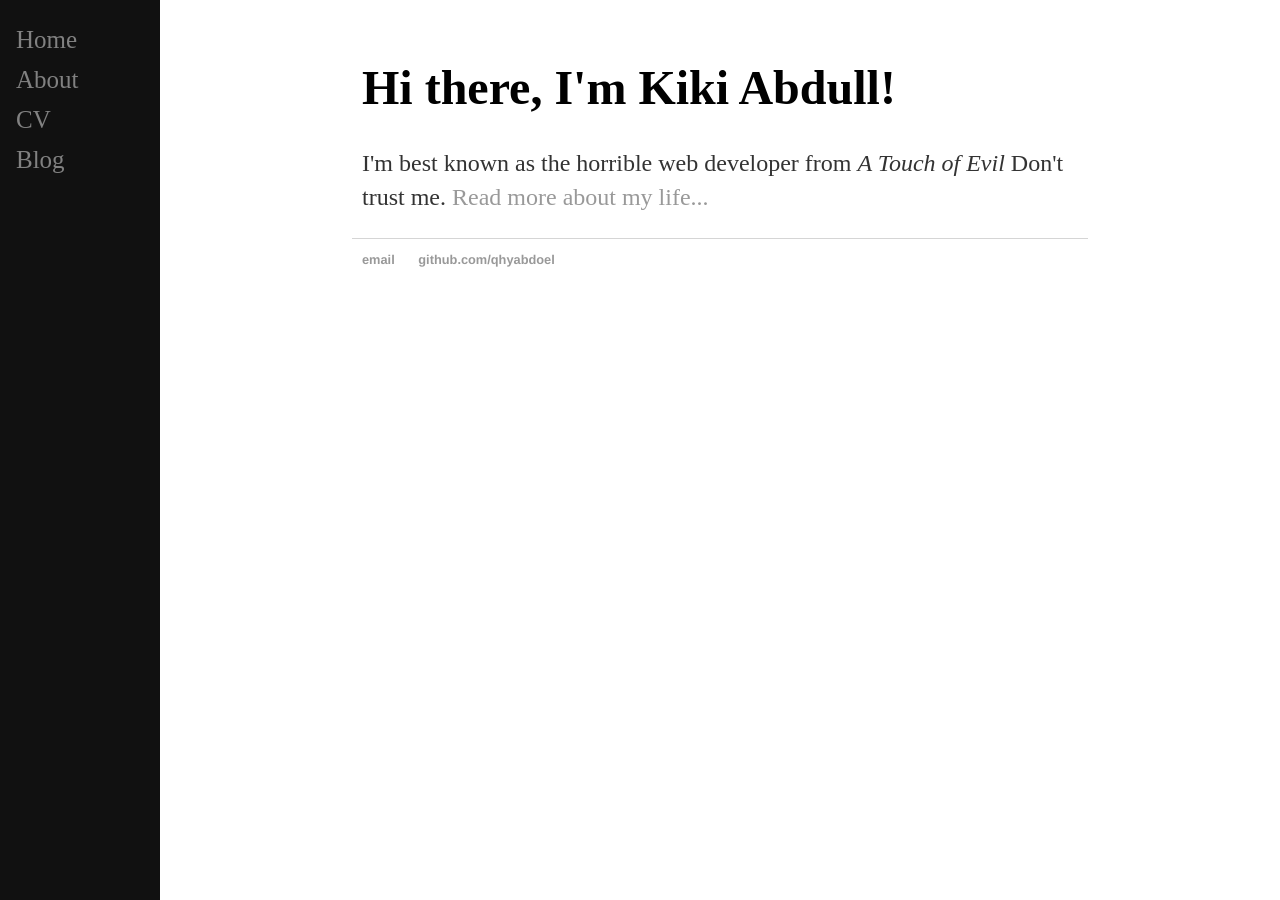
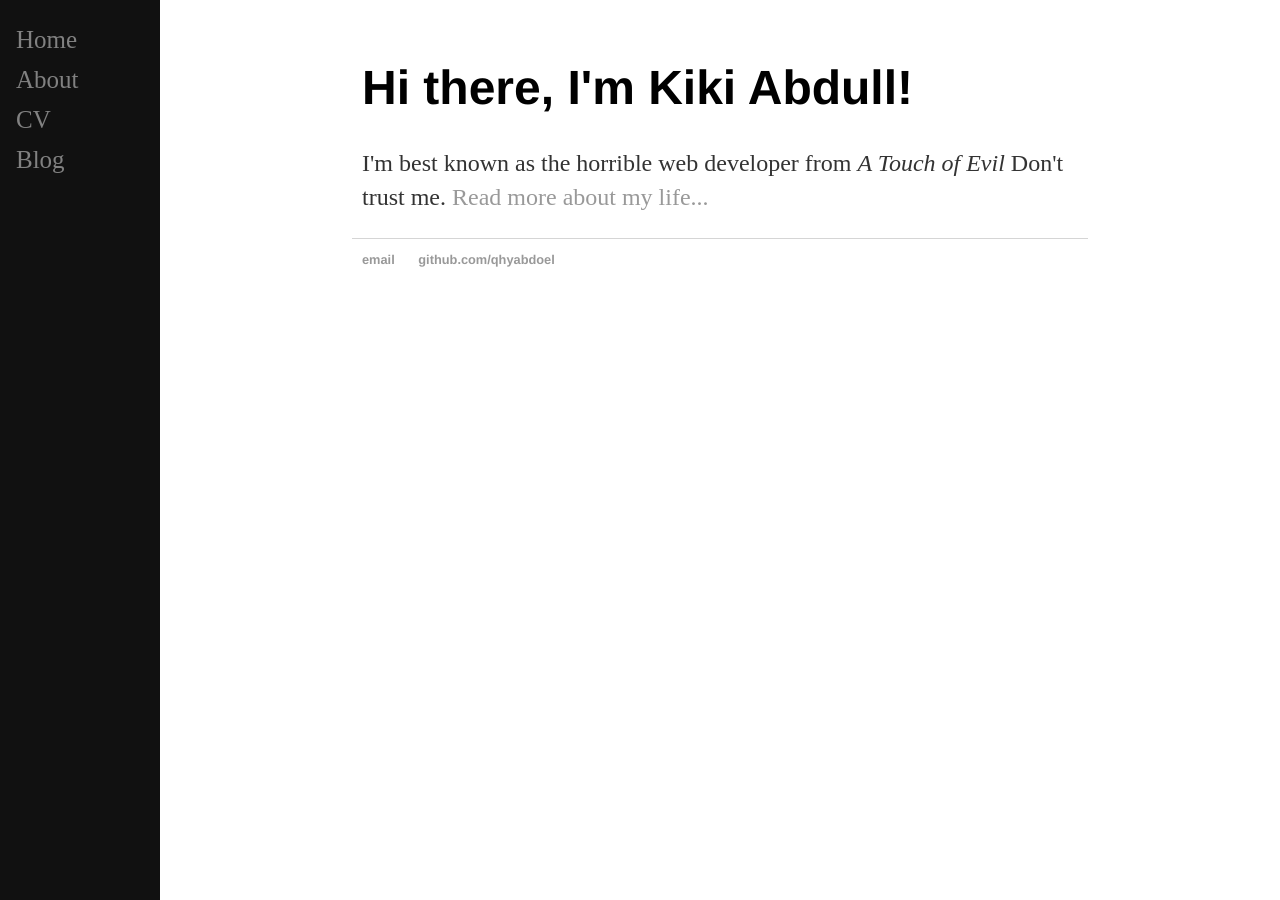
Before and after one commit to qhyabdoel/qhyabdoel.github.io, a Jekyll site: the page built from index.html, in a window 1280 px wide. Built offline with Jekyll 4.4.1, drawn with Linux system fonts in a browser that asks for light colours.

Commit message:
revert font

```diff
--- a/css/main.css
+++ b/css/main.css
@@ -55,7 +55,7 @@ a:hover {
 }
 h1 {
     font-size: 3em;
-    font-family:"Times New Roman", Times, serif;
+    font-family:'Helvetica', 'Arial', 'Sans-Serif';
 }
 p {
     font-size: 1.5em;
```
